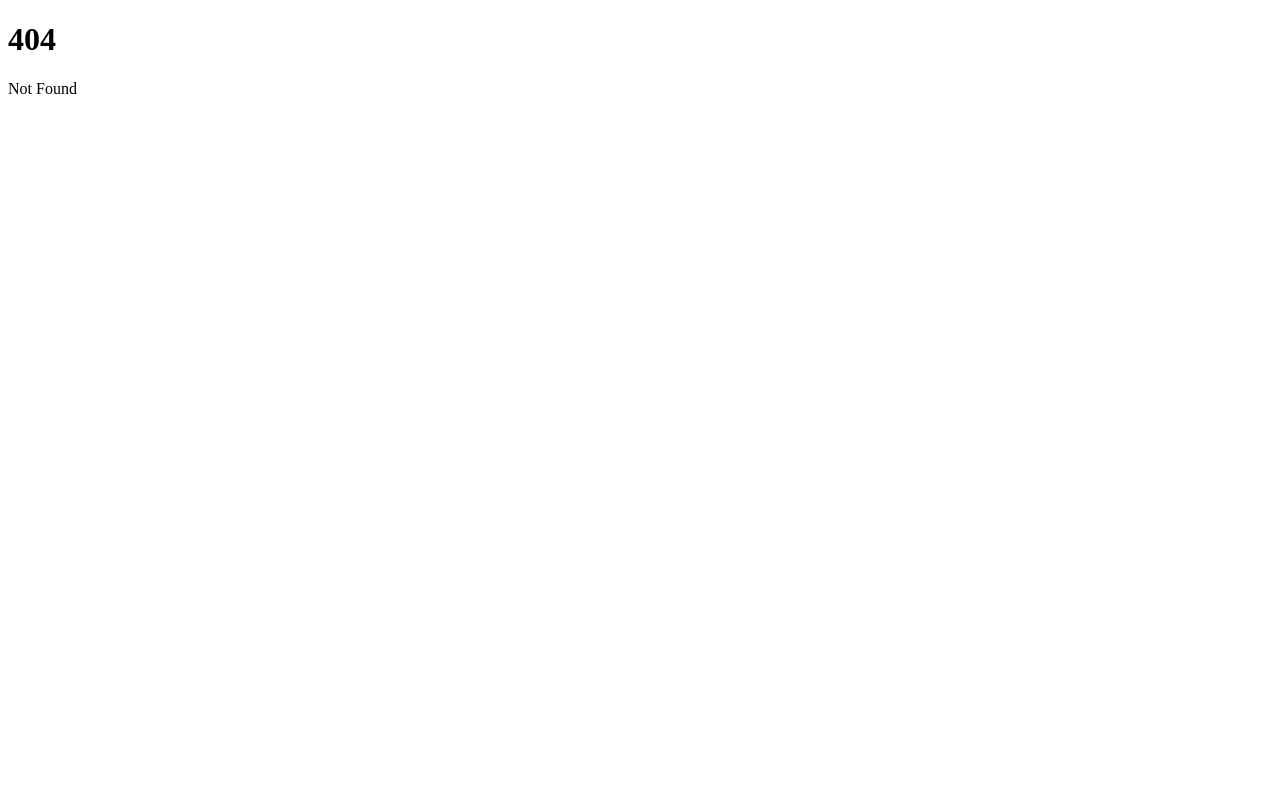
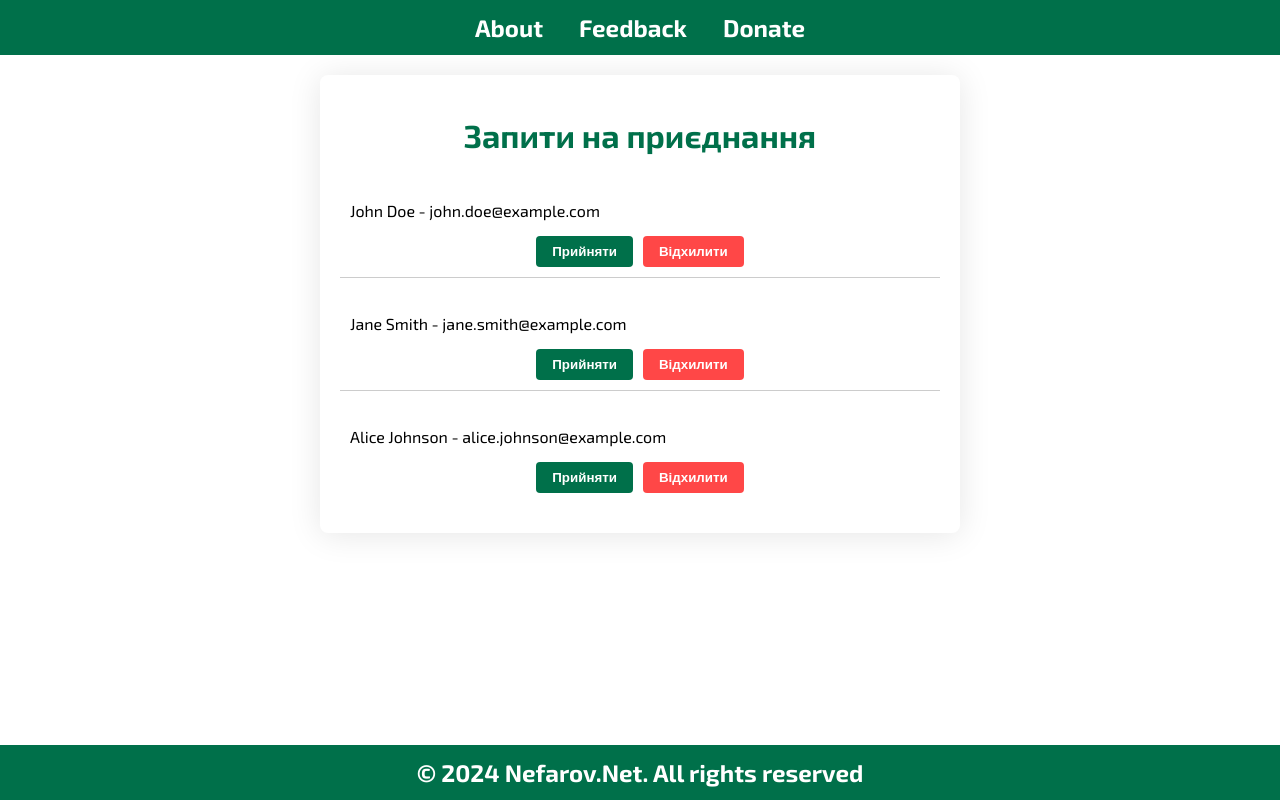
Before and after one commit to LessonsQueue/QueueManagerFront, a SvelteKit app: page /pendingUsers in a window 1280 px wide. Before the commit this address had no page. Built offline with nearby package versions, Linux system fonts and the light colour scheme; a web font is replaced by a local one.

Commit message:
Add routing for approval page

```diff
--- /dev/null
+++ b/src/routes/pendingUsers/+page.svelte
@@ -0,0 +1,30 @@
+<script>
+    import Header from "../../components/Header.svelte";
+    import Footer from "../../components/Footer.svelte";
+    import ApprovalPage from "../../components/ApprovalPage.svelte";
+</script>
+
+<style>
+    body, html {
+        height: 100%;
+        margin: 0;
+    }
+
+    .container {
+        display: flex;
+        flex-direction: column;
+        min-height: 100vh;
+    }
+
+    main {
+        flex: 1;
+    }
+</style>
+
+<div class="container">
+    <Header />
+    <main>
+        <ApprovalPage />
+    </main>
+    <Footer />
+</div>
```
